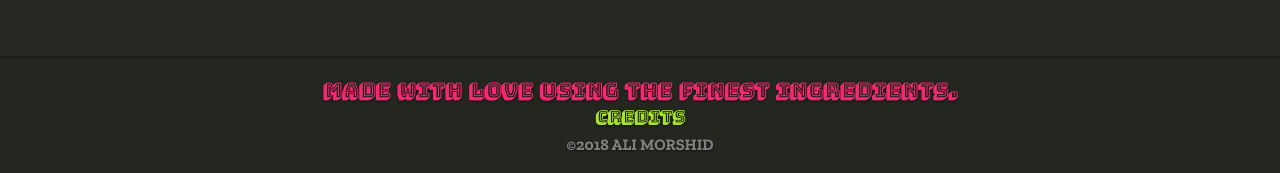
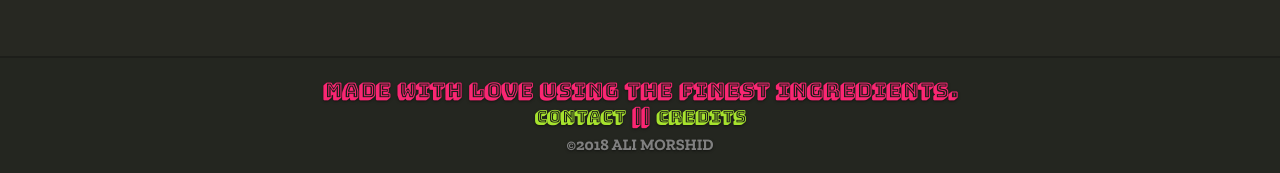
Before and after one commit to aliofyemen/aliofyemen.github.io, a Jekyll site: the page built from index.html, in a window 1280 px wide. Shown: the part 1669-1842 px from the top of the page. Built offline with Jekyll 4.4.1, drawn with Linux system fonts in a browser that asks for light colours; some web fonts are replaced.

Commit message:
added contact mailto link in footer

```diff
--- a/_includes/footer.html
+++ b/_includes/footer.html
@@ -1,7 +1,14 @@
 <footer>
   <div>
   	Made with love using the finest ingredients. <br>
-  	<a href="{{ site.baseurl }}/credits.html"><small class="bounce">credits</small></a><br>
+	<a href="mailto:alimorsh@buffalo.edu" target="_top">
+	<small class="bounce">contact</small>
+	</a>
+	<span> || </span>
+	<a href="{{ site.baseurl }}/credits.html">
+	<small class="bounce">credits</small>
+	</a>
+	<br>
   	<small id="copyright">&copy;{{ 'now' | date: "%Y" }} ALI MORSHID</small>
   </div>
 </footer>
--- a/css/styles.scss
+++ b/css/styles.scss
@@ -72,20 +72,20 @@ body {
 a {
 	color: $neon-green;
   	text-decoration: none;
+}
 
-  	hover {
+a::hover {
   		color: #fff;
   	}
 
-  	active {
-  		color: $neon-orange;
-  	}
+a::active {
+	color: $neon-orange;
 }
 
 blockquote {
 	margin-top: 0;
 	text-align: justify;
-    text-justify: newspaper;
+    text-justify: inter-word;
     padding-left: 2%;
 	border-left: $secondary-border;
 }
```
Also changed, not shown: 14 other files.
